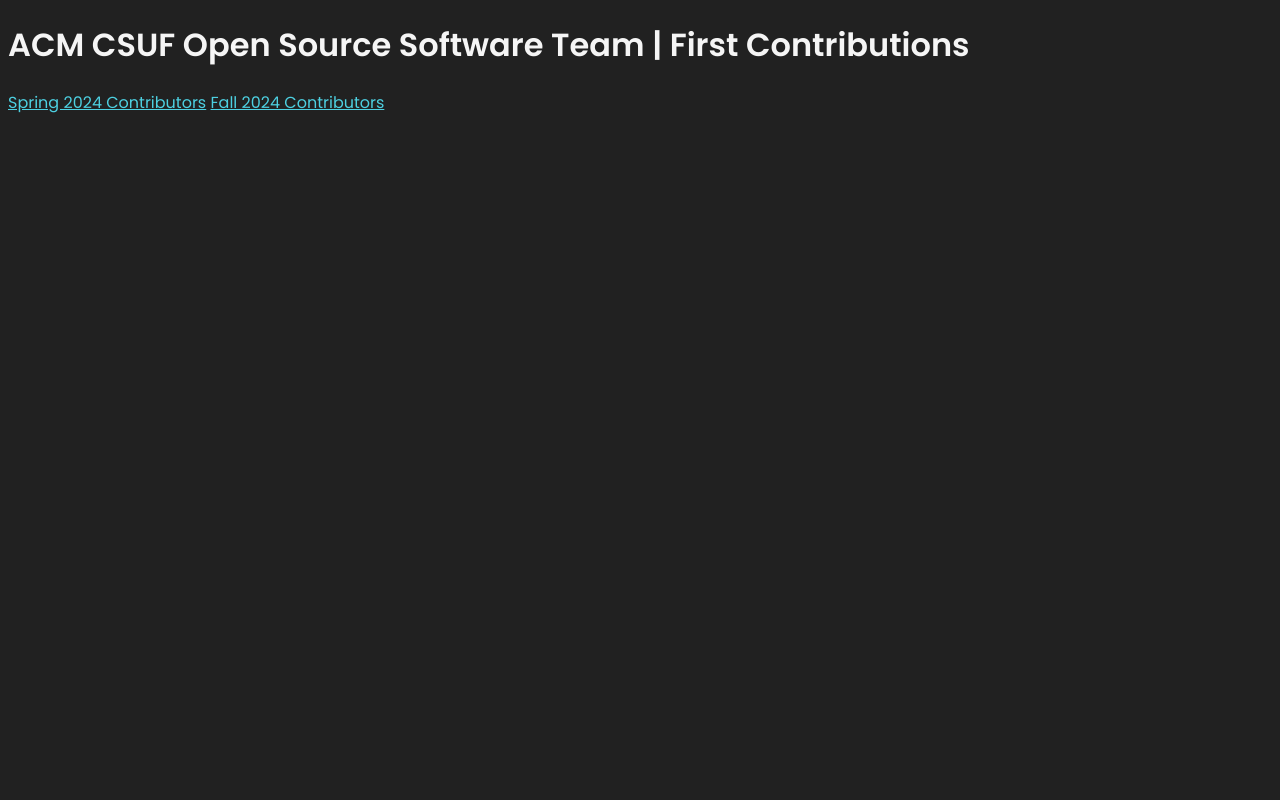
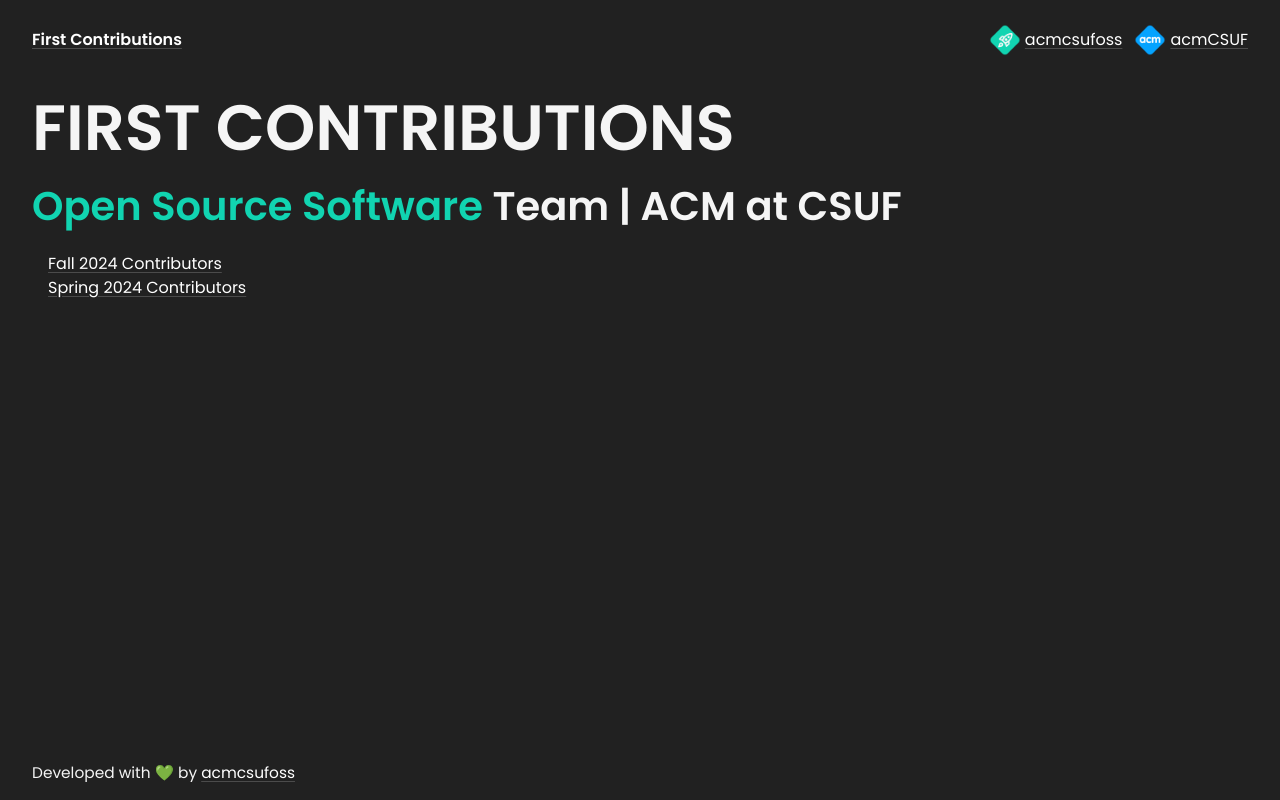
Before and after one commit to acmcsufoss/1st, an Astro site: page / in a window 1280 px wide. Built offline with nearby package versions, Linux system fonts and the light colour scheme; Astro itself is replaced by a stand-in of ours.

Commit message:
Create landing page

```diff
--- /dev/null
+++ b/src/components/Box.astro
@@ -0,0 +1,11 @@
+<div class="box"></div>
+
+<style>
+  .box {
+    width: 2rem;
+    height: 2rem;
+    position: absolute;
+    border-radius: 0.25rem;
+    background-color: #11d4b1;
+  }
+</style>
--- /dev/null
+++ b/src/components/Footer.astro
@@ -0,0 +1,13 @@
+<footer>
+  Developed with 💚 by <a target="_blank" href="https://github.com/acmcsufoss">
+    acmcsufoss
+  </a>
+</footer>
+
+<style>
+  footer {
+    margin-top: auto;
+    padding-top: 4rem;
+    font-size: 0.9625rem;
+  }
+</style>
--- /dev/null
+++ b/src/components/Navbar.astro
@@ -0,0 +1,58 @@
+---
+import { Image } from "astro:assets";
+---
+
+<nav>
+  <span class="left">
+    <a href="/1st"> First Contributions </a>
+  </span>
+  <div class="right">
+    <div>
+      <a class="center" target="_blnk" href="http://github.com/acmcsufoss">
+        <Image
+          src="/1st/ossIcon.png"
+          alt="Open Source Software Team Icon"
+          width={32}
+          height={32}
+        />
+        acmcsufoss
+      </a>
+    </div>
+    <div>
+      <a class="center" target="_blank" href="http://acmcsuf.com">
+        <Image
+          src="/1st/acmIcon.png"
+          alt="ACM at CSUF Icon"
+          width={32}
+          height={32}
+        />
+        acmCSUF
+      </a>
+    </div>
+  </div>
+</nav>
+
+<style>
+  nav {
+    display: flex;
+    align-items: center;
+    justify-content: space-between;
+    padding: 0.5rem 0;
+  }
+
+  nav > .left {
+    font-weight: bold;
+  }
+
+  nav > .right {
+    display: flex;
+    gap: 0.75rem;
+  }
+
+  .center {
+    display: flex;
+    align-items: center;
+    justify-content: center;
+    gap: 0.25rem;
+  }
+</style>
--- /dev/null
+++ b/src/components/Popover.astro
@@ -0,0 +1,3 @@
+---
+let open = false;
+---
--- a/src/layouts/Layout.astro
+++ b/src/layouts/Layout.astro
@@ -1,4 +1,7 @@
 ---
+import Footer from "../components/Footer.astro";
+import Navbar from "../components/Navbar.astro";
+
 interface Props {
   title: string;
 }
@@ -17,7 +20,11 @@ const { title } = Astro.props;
     <title>{title}</title>
   </head>
   <body>
-    <slot />
+    <div id="app">
+      <Navbar />
+      <slot />
+      <Footer />
+    </div>
   </body>
 </html>
 
@@ -57,6 +64,38 @@ const { title } = Astro.props;
   }
 
   a {
+    color: white;
+    text-decoration: underline;
+    text-underline-offset: 3px;
+    text-decoration-color: rgb(75, 75, 75);
+    transition: text-decoration 150ms ease;
+  }
+
+  a:hover {
+    text-decoration-color: white;
+  }
+
+  .custom-link {
+    text-decoration: underline;
     color: var(--color-link);
   }
+
+  body {
+    margin: 0;
+    padding: 0;
+    min-height: 100vh;
+  }
+
+  #app {
+    padding: 1rem 2rem;
+    min-height: 100vh;
+    display: flex;
+    flex-direction: column;
+    row-gap: 1rem;
+    margin-inline: auto;
+  }
+
+  .oss {
+    color: var(--color-oss-team);
+  }
 </style>
--- a/src/pages/index.astro
+++ b/src/pages/index.astro
@@ -1,9 +1,42 @@
 ---
+import Box from "../components/Box.astro";
 import Layout from "../layouts/Layout.astro";
 ---
 
 <Layout title="1st | ACM at CSUF Open Source Software Team">
-  <h1>ACM CSUF Open Source Software Team | First Contributions</h1>
-  <a href="/1st/sp24">Spring 2024 Contributors</a>
-  <a href="/1st/fa24">Fall 2024 Contributors</a>
+  <!-- <Box /> -->
+
+  <main>
+    <h1>FIRST CONTRIBUTIONS</h1>
+    <h2>
+      <span class="oss"> Open Source Software </span> Team | ACM at CSUF
+    </h2>
+    <div class="semester-links">
+      <a href="/1st/fa24">Fall 2024 Contributors</a>
+      <a href="/1st/sp24">Spring 2024 Contributors</a>
+    </div>
+  </main>
 </Layout>
+
+<style>
+  h1 {
+    margin: 0;
+    font-size: 4rem;
+  }
+
+  h2 {
+    margin: 0;
+    font-size: 2.5rem;
+  }
+
+  .semester-links {
+    display: flex;
+    flex-direction: column;
+    width: max-content;
+    padding: 1rem;
+  }
+
+  .semester-links > a {
+    color: white;
+  }
+</style>
--- a/src/pages/sp24.astro
+++ b/src/pages/sp24.astro
@@ -59,6 +59,7 @@ const contributors: MarkdownEntry[] = Object.values(
           <li>
             <strong>
               <a
+                class="custom-link"
                 target="_blank"
                 href={
                   contributor.frontmatter.extraLink !== ""
```
Also changed, not shown: public/acmIcon.png (added), public/favicon.svg (deleted), public/ossIcon.png (added).
